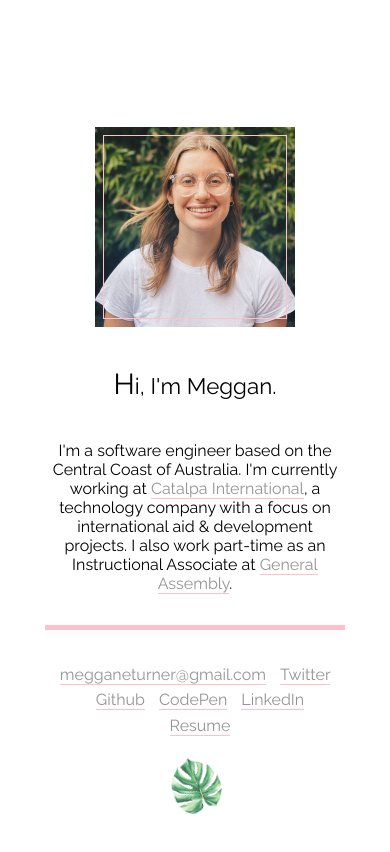
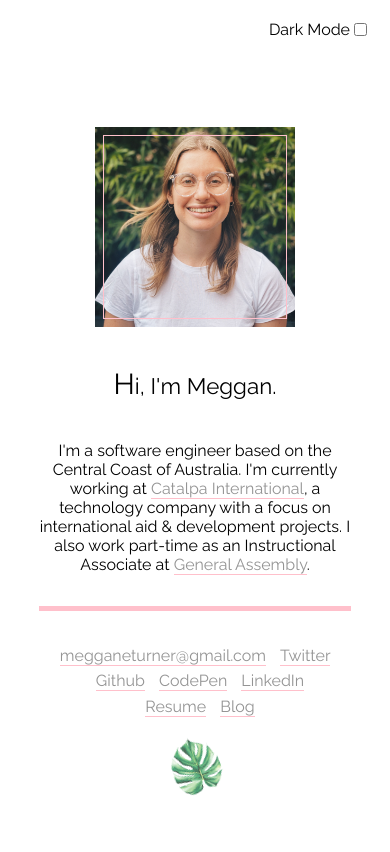
Before and after one commit to megganeturner/megganeturner.github.io, a plain HTML site: page index.html in a window 390 px wide. Drawn offline with Linux system fonts and the light colour scheme.

Commit message:
move global stylesto `global.css`, dark mode styles & "logic"

```diff
--- /dev/null
+++ b/css/global.css
@@ -0,0 +1,102 @@
+@import 'https://fonts.googleapis.com/css?family=Raleway:100,300,400';
+:root {
+    --pink: #ffc0cb;
+    --grey: #949494;
+    --black: #121212;
+
+}
+
+html {
+    box-sizing: border-box;
+    margin: 0;
+    font-size: 16px;
+}
+
+*, *:before, *:after {
+    box-sizing: inherit;
+}
+
+body {
+    font-family: 'Raleway', sans-serif;
+    margin: 0;
+}
+
+.colour-scheme-wrapper {
+    min-height: 100vh;
+    padding-top: 15vh;
+    position: relative;
+}
+
+#dark-mode-toggle {
+    position: absolute;
+    top: 20px;
+    right: 20px;
+    z-index: 1;
+    cursor: pointer;
+}
+
+#dark-mode-toggle-label {
+    position: absolute;
+    top: 20px;
+    right: 40px;
+    z-index: 1;
+    cursor: pointer;
+}
+
+#dark-mode-toggle:checked ~ .colour-scheme-wrapper {
+    background: var(--black);
+    color: white;
+}
+
+#dark-mode-toggle:checked ~ #dark-mode-toggle-label {
+    color: white;
+}
+
+#dark-mode-toggle:not(:checked) ~ #dark-mode-toggle-label .light-mode {
+    display: none;
+}
+
+#dark-mode-toggle:checked ~ #dark-mode-toggle-label .dark-mode {
+    display: none;
+}
+
+#dark-mode-toggle:checked ~ .colour-scheme-wrapper img {
+    filter: brightness(.8) contrast(1.2);
+}
+
+a {
+    text-decoration: none;
+    color: var(--grey);
+    border-bottom: 1px solid var(--pink);
+    transition: all 0.2s ease-in;
+}
+
+a:hover,
+a:visited:hover {
+    color: var(--pink);
+}
+
+a:visited {
+    color: var(--grey);
+}
+
+.horizontal-rule {
+    width: 80%;
+    max-width: 75ch;
+    margin: 2rem auto;
+    height: 5px;
+    background-color: var(--pink);
+}
+
+.content {
+    width: 60%;
+    max-width: 65ch;
+    margin: 0 auto;
+}
+
+
+@media screen and (max-width: 690px) {
+    .content {
+        width: 80%;
+    }
+}
--- a/css/styles.css
+++ b/css/styles.css
@@ -1,39 +1,3 @@
-@import 'https://fonts.googleapis.com/css?family=Raleway:100,300,400';
-:root {
-    --pink: #ffc0cb;
-    --grey: #949494;
-}
-
-html {
-    box-sizing: border-box;
-    margin: 0;
-    font-size: 16px;
-}
-
-*, *:before, *:after {
-    box-sizing: inherit;
-}
-
-body {
-    font-family: 'Raleway', sans-serif;
-}
-
-a {
-    text-decoration: none;
-    color: var(--grey);
-    border-bottom: 1px solid var(--pink);
-    transition: all 0.2s ease-in;
-}
-
-a:hover,
-a:visited:hover {
-    color: var(--pink);
-}
-
-a:visited {
-    color: var(--grey);
-}
-
 .image-wrap {
     width: 200px;
     height: 200px;
@@ -56,9 +20,6 @@ a:visited {
 }
 
 .content {
-    margin: 15vh auto 0;
-    width: 60%;
-    max-width: 65ch;
     display: grid;
     grid-template-columns: 200px 1fr;
     column-gap: 40px;
@@ -80,14 +41,6 @@ p {
 
 article {
     grid-column: 1 / span 2;
-}
-
-.horizontal-rule {
-    width: 80%;
-    max-width: 75ch;
-    margin: 2rem auto;
-    height: 5px;
-    background-color: var(--pink);
 }
 
 footer {
@@ -119,7 +72,6 @@ footer > a + a {
     .content {
         grid-template-columns: 1fr;
         align-items: center;
-        width: 80%;
     }
 
     .image-wrap {
--- a/index.html
+++ b/index.html
@@ -3,14 +3,20 @@
 <head>
   <meta charset="UTF-8">
   <meta name="viewport" content="width=device-width, initial-scale=1.0">
-  <meta http-equiv="X-UA-Compatible" content="ie=edge">
-    <link rel='shortcut icon' href='img/favicon.ico' type='image/x-icon'/ >
+  <meta http-equiv="X-UA-Compatible" content="ie=edge"><link rel='shortcut icon' href='img/favicon.ico' type='image/x-icon'/ >
+  <link rel="stylesheet" href="css/global.css">
   <link rel="stylesheet" href="css/styles.css">
   <script src="js/main.js"></script>
   <title>Meggan Turner | Software Engineer 💻</title>
 </head>
 <body>
+    <input id="dark-mode-toggle" type="checkbox" name="dark-mode-toggle">
+    <label for="dark-mode-toggle" id="dark-mode-toggle-label">
+        <span class="dark-mode">Dark Mode</span>
+        <span class="light-mode">Light Mode</span>
+    </label>
 
+    <div class="colour-scheme-wrapper">
         <div class="content">
             <div class="image-wrap">
                 <img src="img/headshot.jpeg" alt="Headshot for Meggan Turner">
@@ -32,9 +38,11 @@
           <a href="https://github.com/megganeturner" target="_blank">Github</a>
           <a href="https://codepen.io/megganeturner/" target="_blank">CodePen</a>
           <a href="https://www.linkedin.com/in/megganeturner" target="_blank">LinkedIn</a>
-      <a href="img/MegganTurnerResume.pdf" target="blank">Resume</a>
+          <a href="img/MegganTurnerResume.pdf" target="_blank">Resume</a>
+          <a href="blog/index.html">Blog</a>
         </footer>
 
         <img src="img/monstera.png" alt="monstera" class="monstera">
+    </div>
 </body>
 </html>
```
Lines whose indentation alone changed are shown as unchanged.
